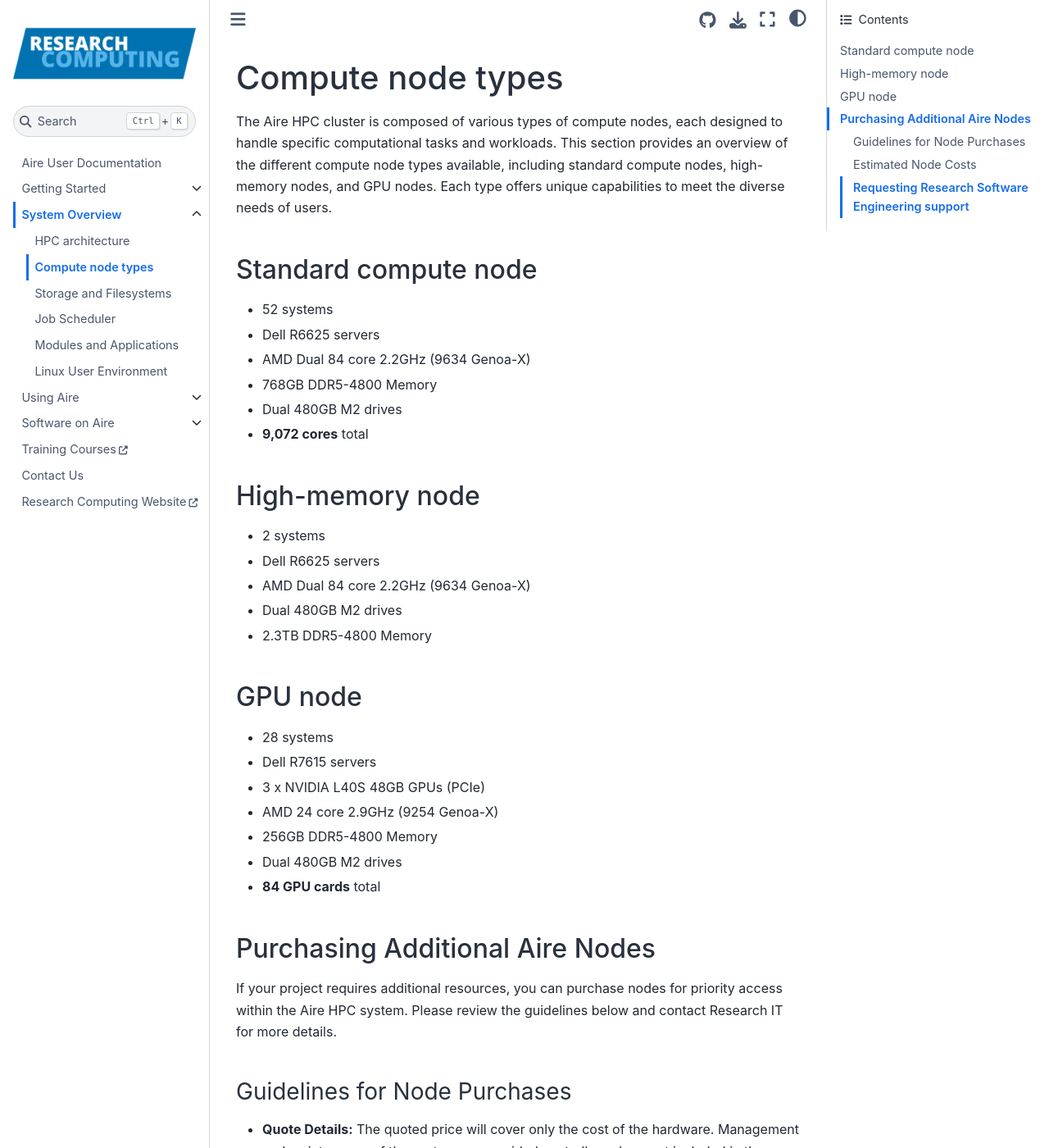
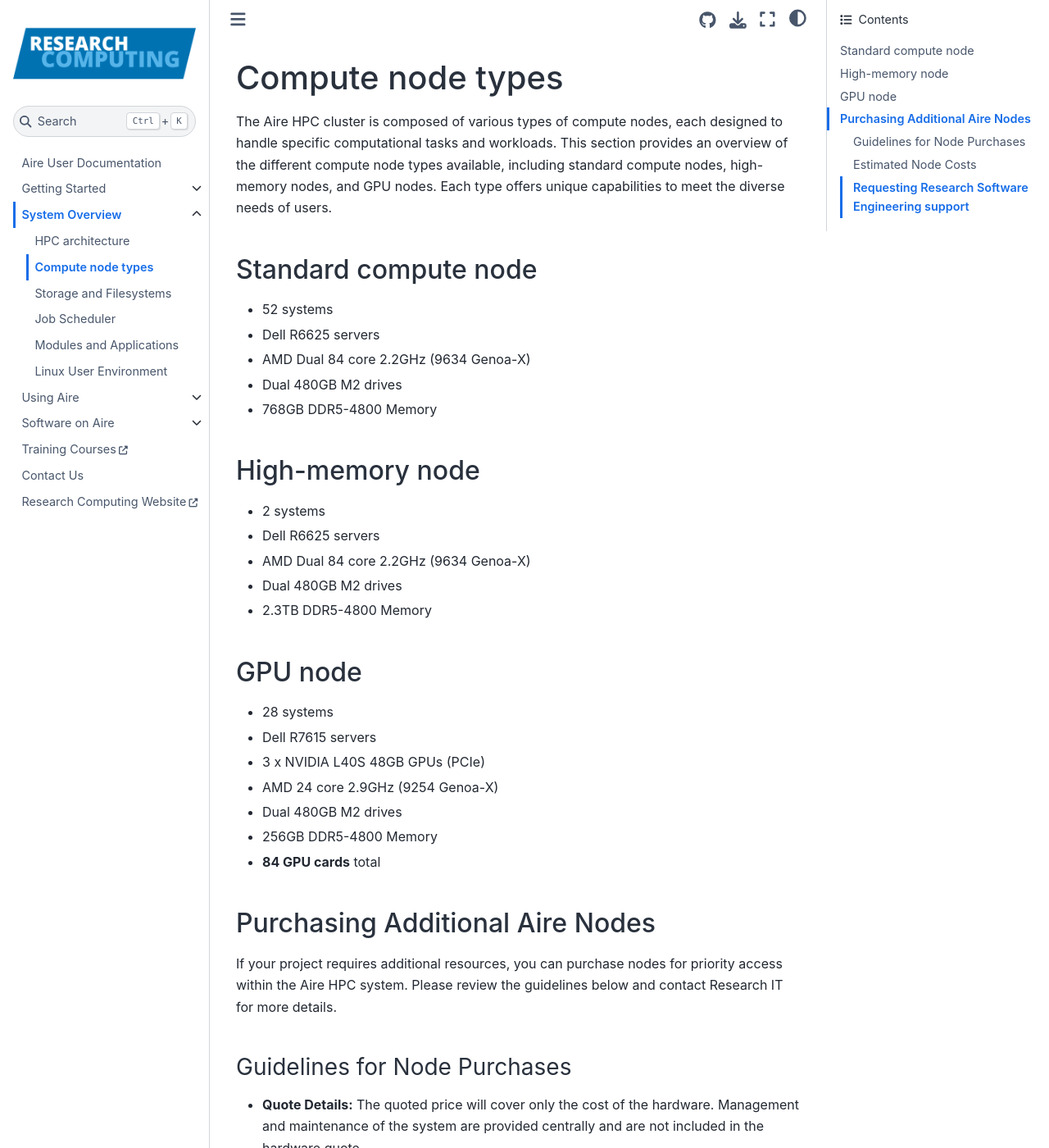
Before and after one commit to arcdocs/aire, a Jupyter Book: the page built from book/system/compute_node_types.md, in a window 1280 px wide and 1400 px high. Shown: the whole window at 82% size. Built offline with Jupyter Book 1.0.4 settings and Sphinx 7.4.7 and the Sphinx Book theme 1.1.4, drawn with Linux system fonts in a browser that asks for light colours.

Commit message:
Minor correction for Compute node types

```diff
--- a/book/system/compute_node_types.md
+++ b/book/system/compute_node_types.md
@@ -7,9 +7,8 @@ The Aire HPC cluster is composed of various types of compute nodes, each designe
 - 52 systems
 - Dell R6625 servers
 - AMD Dual 84 core 2.2GHz (9634 Genoa-X)
+- Dual 480GB M2 drives
 - 768GB DDR5-4800 Memory
-- Dual 480GB M2 drives
-- **9,072 cores** total
 
 ## High-memory node
 
@@ -25,8 +24,8 @@ The Aire HPC cluster is composed of various types of compute nodes, each designe
 - Dell R7615 servers
 - 3 x NVIDIA L40S 48GB GPUs (PCIe)
 - AMD 24 core 2.9GHz (9254 Genoa-X)
+- Dual 480GB M2 drives
 - 256GB DDR5-4800 Memory
-- Dual 480GB M2 drives
 - **84 GPU cards** total
 
 ## Purchasing Additional Aire Nodes
```
